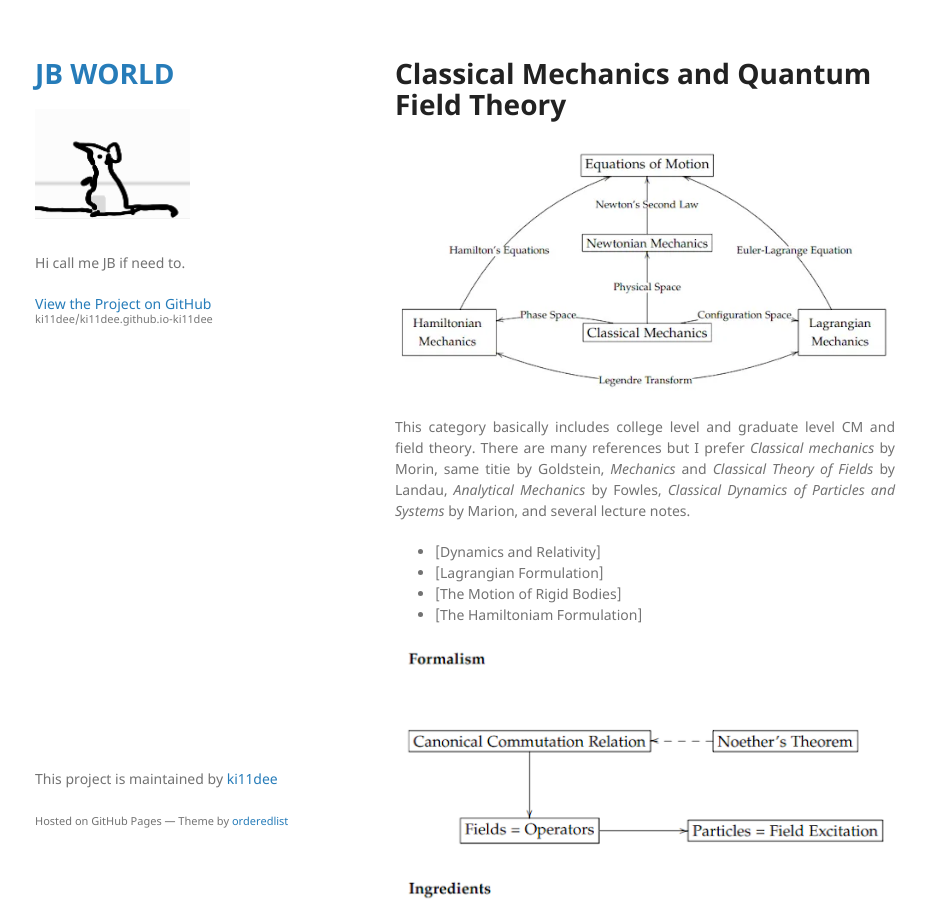
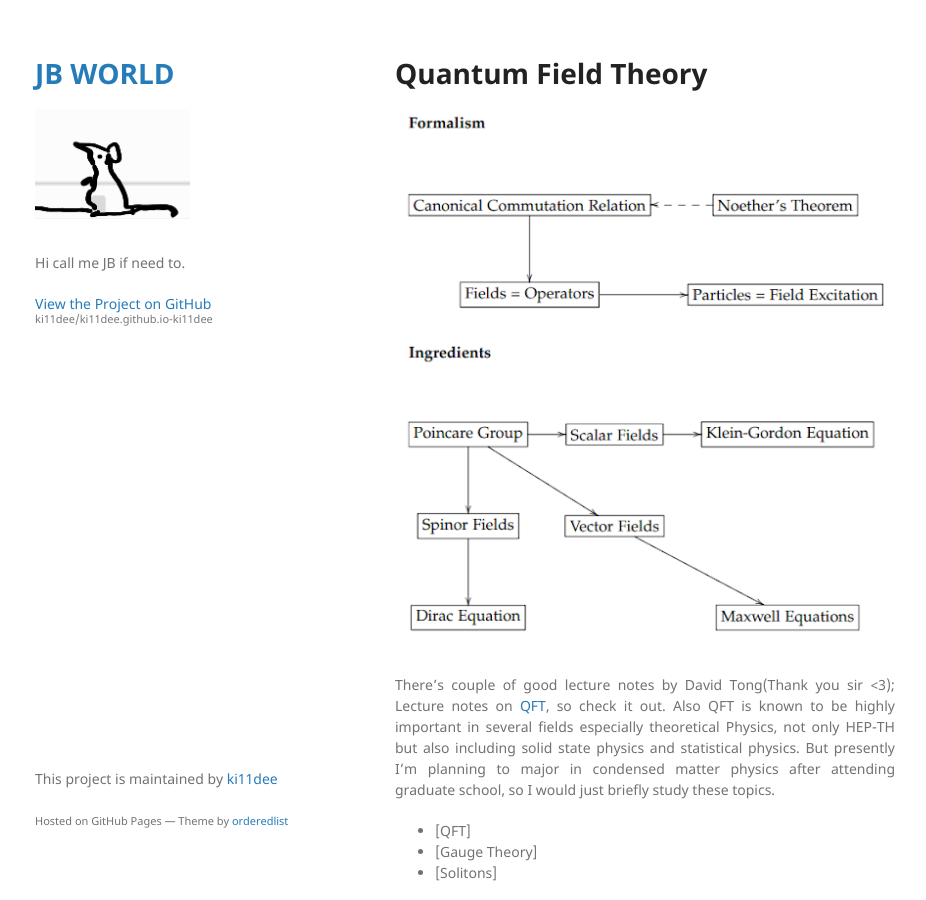
Before and after one commit to ki11dee/ki11dee.github.io-ki11dee, a Jekyll site: the page built from QFT/QFT_content.md, in a window 1280 px wide and 900 px high. Shown: the whole window, without its empty margins (175-1101 px from the left). Built offline with Jekyll 4.4.1, drawn with Linux system fonts in a browser that asks for light colours; our own code applies the rules of GitHub Pages for plain Markdown files.

Commit message:
Add CM files

```diff
--- a/QFT/QFT_content.md
+++ b/QFT/QFT_content.md
@@ -1,14 +1,4 @@
-# Classical Mechanics and Quantum Field Theory
-
-![Map of CM](/assets/img/mapcm.png)
-
-This category basically includes college level and graduate level CM and field theory. There are many references but I prefer *Classical mechanics* by Morin, same titie by Goldstein, *Mechanics* and *Classical Theory of Fields* by Landau, *Analytical Mechanics* by Fowles, *Classical Dynamics of Particles and Systems* by Marion, and several lecture notes.
-
-- [Dynamics and Relativity]
-- [Lagrangian Formulation]
-- [The Motion of Rigid Bodies]
-- [The Hamiltoniam Formulation]
-
+# Quantum Field Theory
 
 ![Map of QFT](/assets/img/mapqft.png)
 
```
Also changed, not shown: CM/CM_content.md (added, +10 -0 lines).
